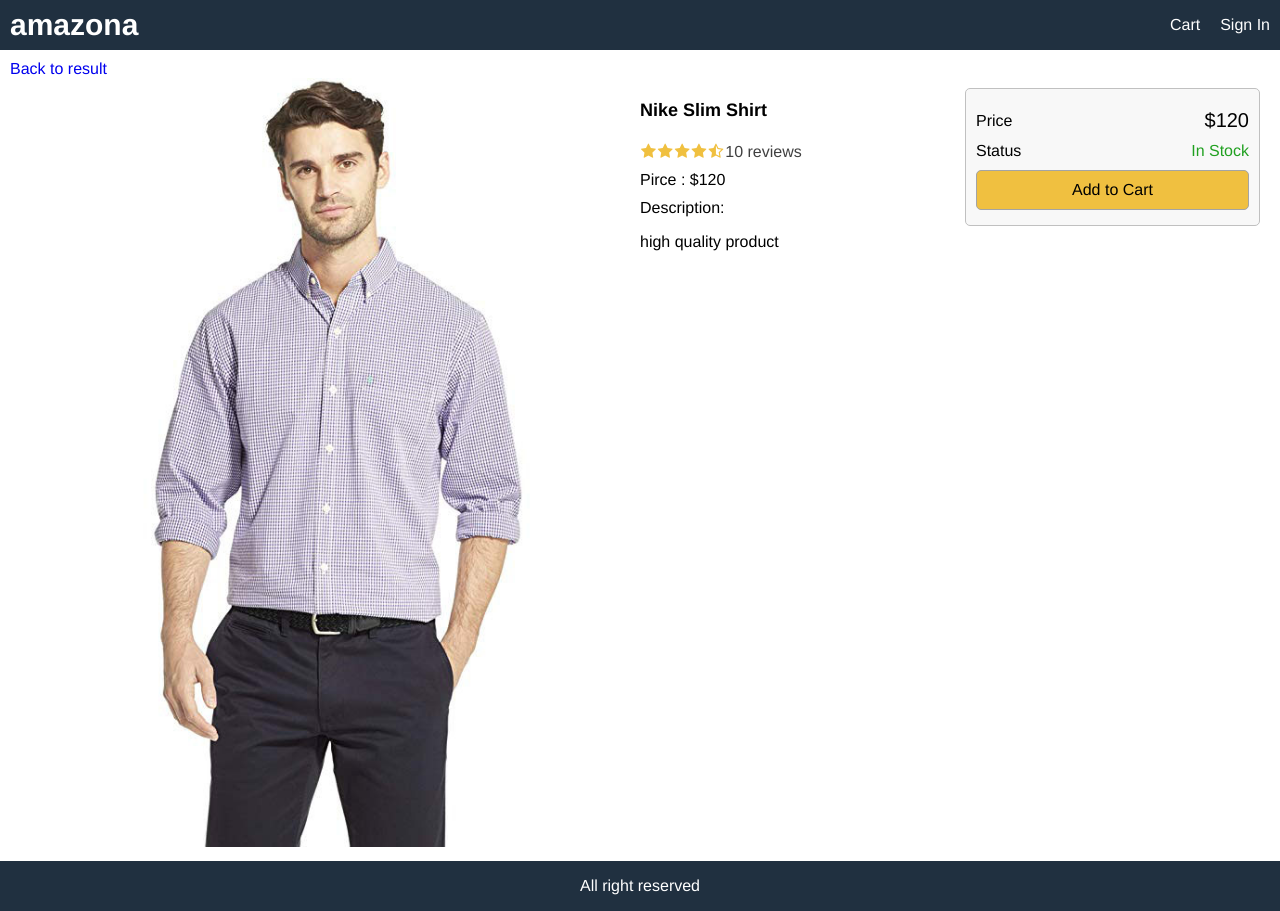
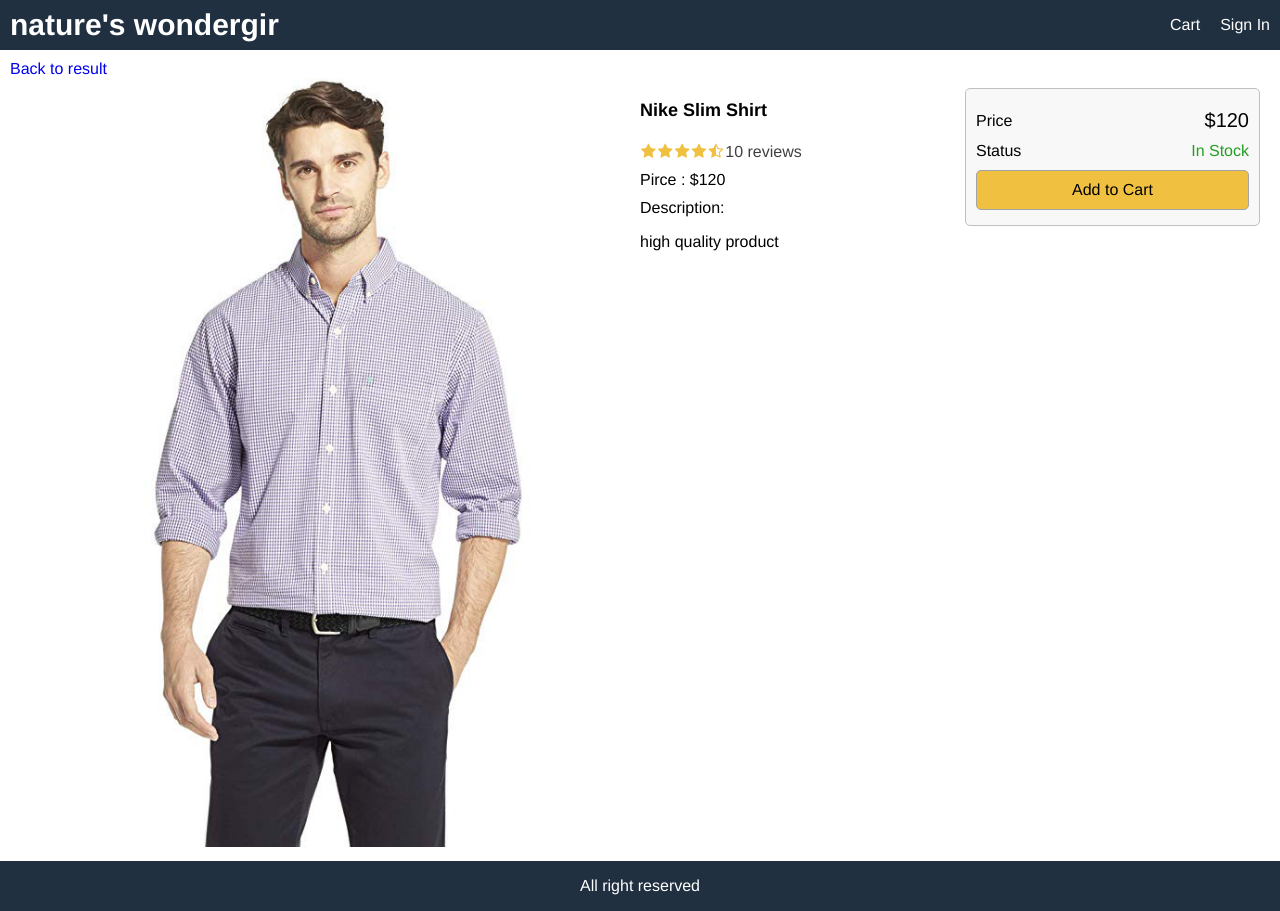
Before and after one commit to deepanshidixit/naturewonder, a React (Create React App) app in the folder frontend/: page /product/1 in a window 1280 px wide. Built offline with nearby package versions, Linux system fonts and the light colour scheme.

Commit message:
#10 changed name

```diff
--- a/frontend/src/App.js
+++ b/frontend/src/App.js
@@ -10,7 +10,7 @@ function App() {
         <header className="row">
           <div>
             <a className="brand" href="/">
-              amazona
+              nature's wondergir
             </a>
           </div>
           <div>
```
